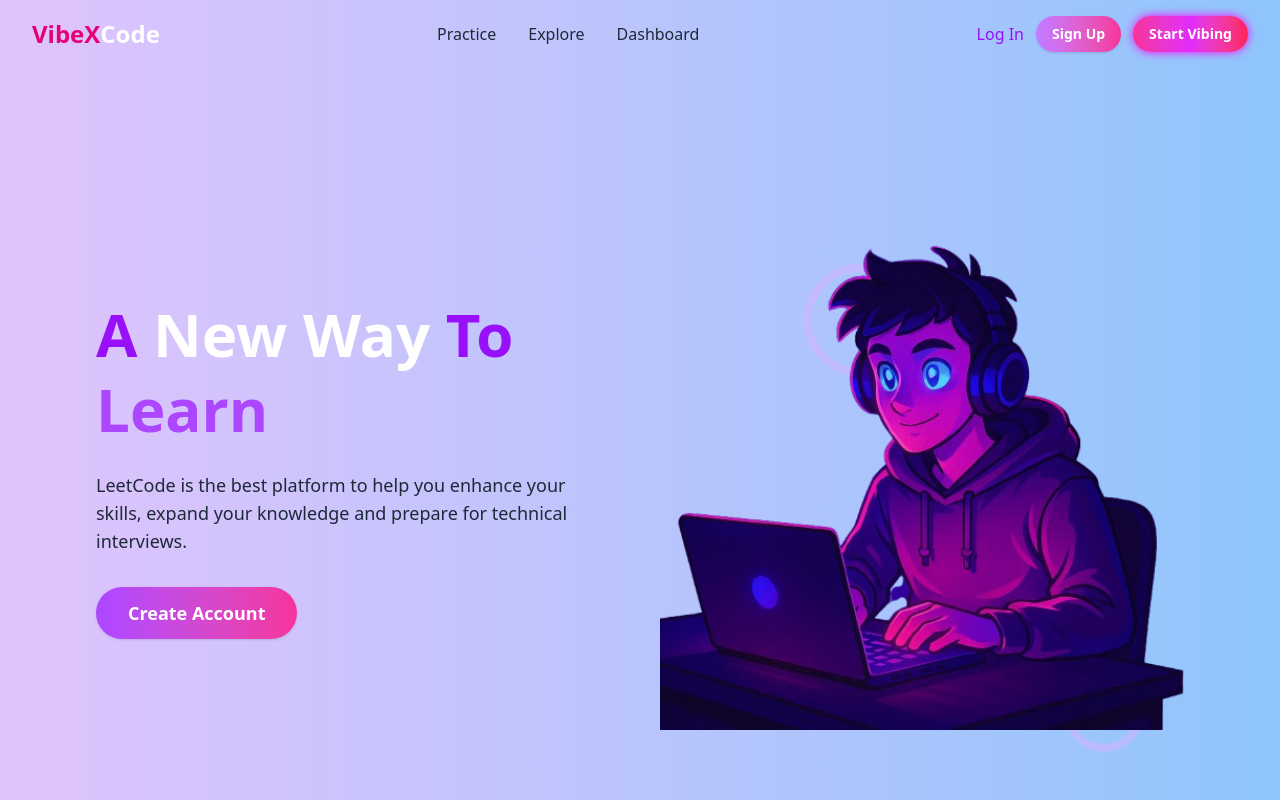
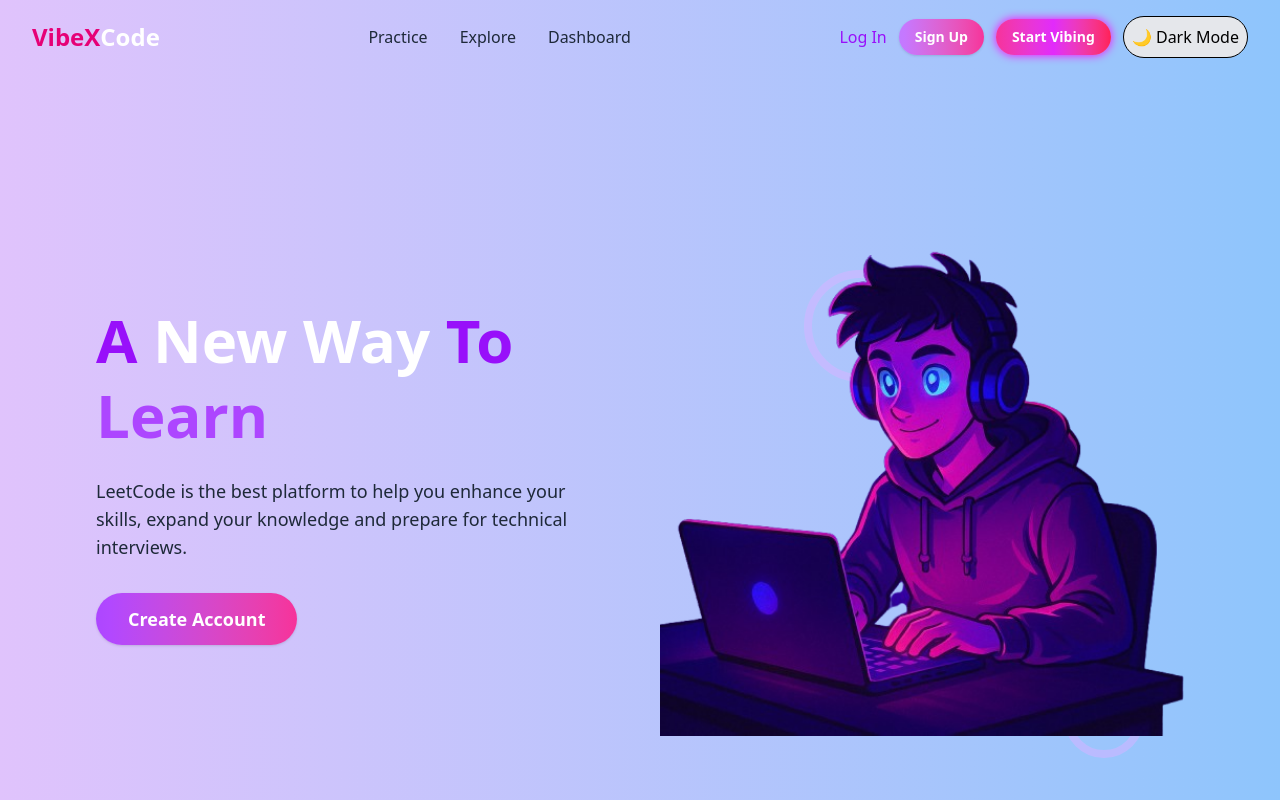
Before and after one commit to Flashl3opard/VibexCode, a Next.js app: page / in a window 1280 px wide. Shown: the top 800 px of the page. Built offline with nearby package versions, Linux system fonts and the light colour scheme.

Commit message:
Added light/dark toggle

```diff
--- a/app/components/Navbar.tsx
+++ b/app/components/Navbar.tsx
@@ -3,6 +3,7 @@
 import React, { useState } from "react";
 import { useRouter } from "next/navigation";
 import Link from "next/link";
+import ThemeToggle from "./ThemeToggle";
 
 const Navbar = () => {
   const router = useRouter();
@@ -51,7 +52,7 @@ const Navbar = () => {
           </Link>
         </div>
 
-        {/* Auth Buttons - visible from 500px and up */}
+        {/* Auth Buttons and Theme Toggle */}
         <div className="hidden min-[500px]:flex items-center gap-3">
           <Link
             href="/login"
@@ -71,6 +72,9 @@ const Navbar = () => {
           >
             Start Vibing
           </button>
+
+          {/* ✅ Theme Toggle Button */}
+          <ThemeToggle />
         </div>
       </div>
 
@@ -96,7 +100,7 @@ const Navbar = () => {
             Dashboard
           </Link>
 
-          {/* Auth buttons - only show in mobile menu when screen is below 500px */}
+          {/* Auth buttons - only for screen < 500px */}
           <div className="max-[499px]:flex hidden flex-col items-start gap-3">
             <Link
               href="/login"
@@ -116,6 +120,9 @@ const Navbar = () => {
             >
               Start Vibing
             </button>
+
+            {/* ✅ Theme Toggle in mobile */}
+            <ThemeToggle />
           </div>
         </div>
       )}
--- /dev/null
+++ b/app/components/ThemeToggle.tsx
@@ -0,0 +1,32 @@
+// components/ThemeToggle.tsx
+"use client";
+
+import { useEffect, useState } from "react";
+
+export default function ThemeToggle() {
+  const [darkMode, setDarkMode] = useState(false);
+
+  useEffect(() => {
+    if (typeof window !== "undefined") {
+      const isDark = localStorage.getItem("theme") === "dark";
+      setDarkMode(isDark);
+      document.documentElement.classList.toggle("dark", isDark);
+    }
+  }, []);
+
+  const toggleTheme = () => {
+    const newMode = !darkMode;
+    setDarkMode(newMode);
+    document.documentElement.classList.toggle("dark", newMode);
+    localStorage.setItem("theme", newMode ? "dark" : "light");
+  };
+
+  return (
+    <button
+      onClick={toggleTheme}
+      className="p-2 rounded-full border bg-gray-200 dark:bg-gray-700 text-black dark:text-white"
+    >
+      {darkMode ? "☀️ Light Mode" : "🌙 Dark Mode"}
+    </button>
+  );
+}
--- a/app/page.tsx
+++ b/app/page.tsx
@@ -5,7 +5,8 @@ export default function Home() {
   return (
     <>
       <Navbar />
-      <main className="min-h-screen w-full bg-gradient-to-r from-[#e0c3fc] to-[#8ec5fc] flex flex-col justify-center px-8 md:px-24 py-10">
+
+      <main className="min-h-screen w-full  text-black dark:bg-black dark:text-white  flex flex-col justify-center px-8 md:px-24 py-10">
         <div className="flex flex-col-reverse md:flex-row items-center justify-between gap-10 h-full">
           <div className="flex-1 text-center md:text-left">
             <h1 className="text-5xl md:text-6xl font-bold leading-tight">
```
